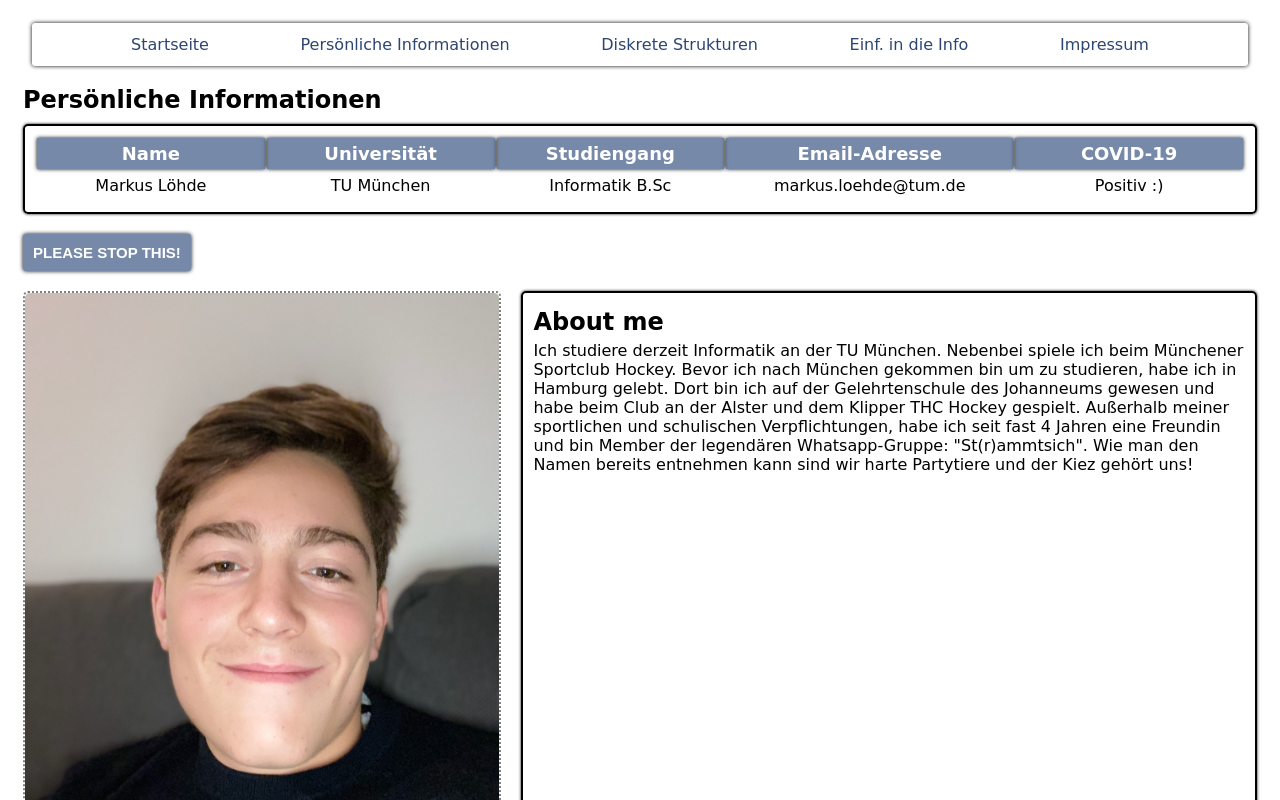
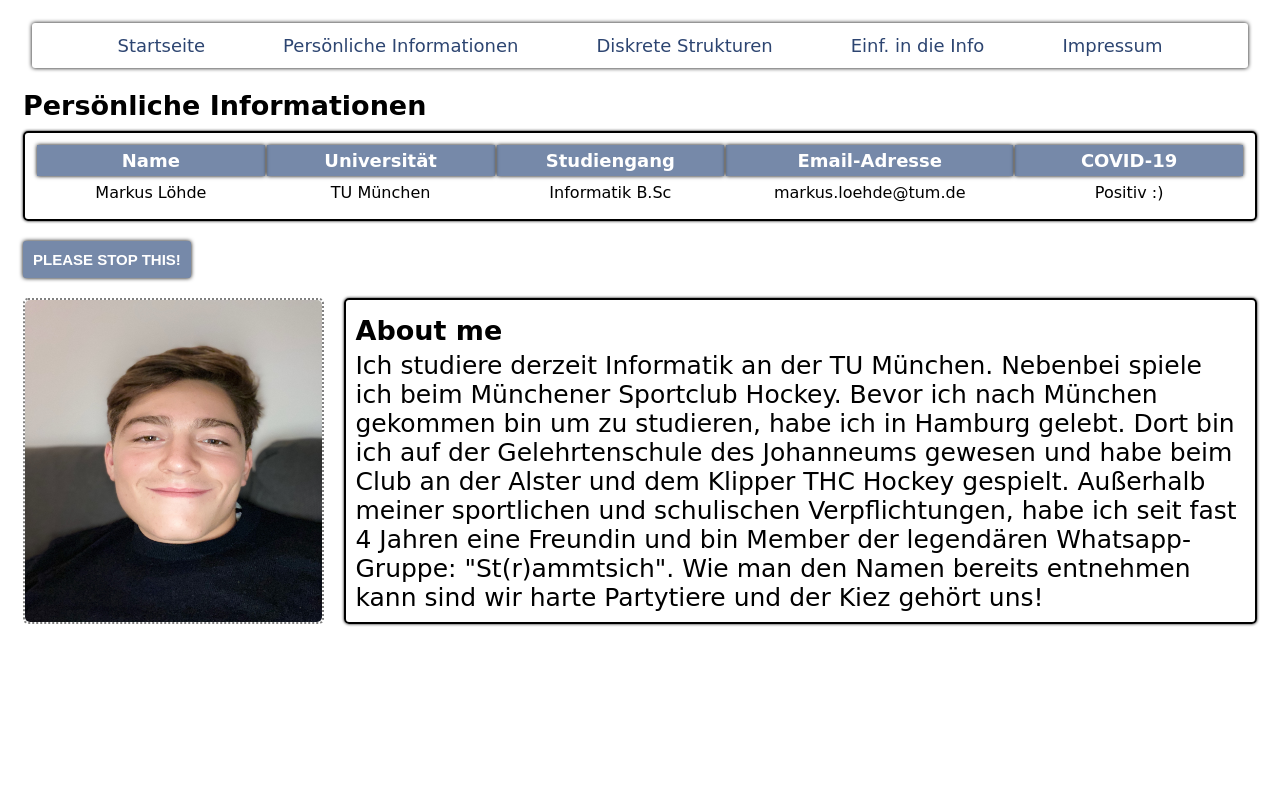
Before and after one commit to 1999Markus/html-data, a plain HTML site: page person.html in a window 1280 px wide. Both pictures are taken after a click on the button "Show me his face!". Shown: the top 800 px of the page. Drawn offline with Linux system fonts and the light colour scheme; a web font is replaced by a local one.

Commit message:
flexbox integriert

```diff
--- a/person.html
+++ b/person.html
@@ -41,11 +41,13 @@
             </div>
             <div class="tabelle">
                     <h2 class="Überschrift-1">About me</h2>
+                    <span class="aboutme-text">
                     Ich studiere derzeit Informatik an der TU München. Nebenbei spiele ich beim Münchener Sportclub Hockey.
                     Bevor ich nach München gekommen bin um zu studieren, habe ich in Hamburg gelebt.
                     Dort bin ich auf der Gelehrtenschule des Johanneums gewesen und habe beim Club an der Alster und dem Klipper THC Hockey gespielt.
                     Außerhalb meiner sportlichen und schulischen Verpflichtungen, habe ich seit fast 4 Jahren eine Freundin
                     und bin Member der legendären Whatsapp-Gruppe: "St(r)ammtsich". Wie man den Namen bereits entnehmen kann sind wir harte Partytiere und der Kiez gehört uns!
+                    </span>
             </div>
         </div>
         <script>
@@ -58,12 +60,14 @@
                         clicked = false;
                         $(".bild").show(2000, function(){
                             $(".button").text("PLEASE STOP THIS!")
+                            $(".aboutme-text").css("font-size","25px");
                     });
                     }
                     else{
                         clicked = true;
                         $(".bild").hide(1000, function(){
                             $(".button").text("Show me his face!");
+                            $(".aboutme-text").css("font-size","18px");
                         });
                     }
                 });
--- a/styleSheetIndex.css
+++ b/styleSheetIndex.css
@@ -2,6 +2,7 @@ body{
     font-family: 'Baloo Thambi 2', cursive;
     padding: 15px;
     background-color: white;
+    font-size: 18px;
 }
 .header{
     display: flex;
--- a/styleSheetPerson.css
+++ b/styleSheetPerson.css
@@ -1,6 +1,7 @@
 body{
     font-family: 'Baloo Thambi 2', cursive;
     padding: 15px;
+    font-size: 18px;
 }
 .header{
     display: flex;
@@ -79,17 +80,22 @@ th{
     cursor: pointer;
 }
 .image{
+    position: relative;
     width: 100%;
     border: dotted 2px gray;
     border-radius: 5px;
     margin-right: 20px;
-    flex: 2 1 0px;
+    flex: 1  1 0px;
 }
 .bild{
+    position: absolute;
     width: 100%;
     height: 100%;
     border-radius: 5px;
 }
+.aboutme-text{
+    font-size: 18px;
+}
 .flex{
     display: flex;
 }
```
